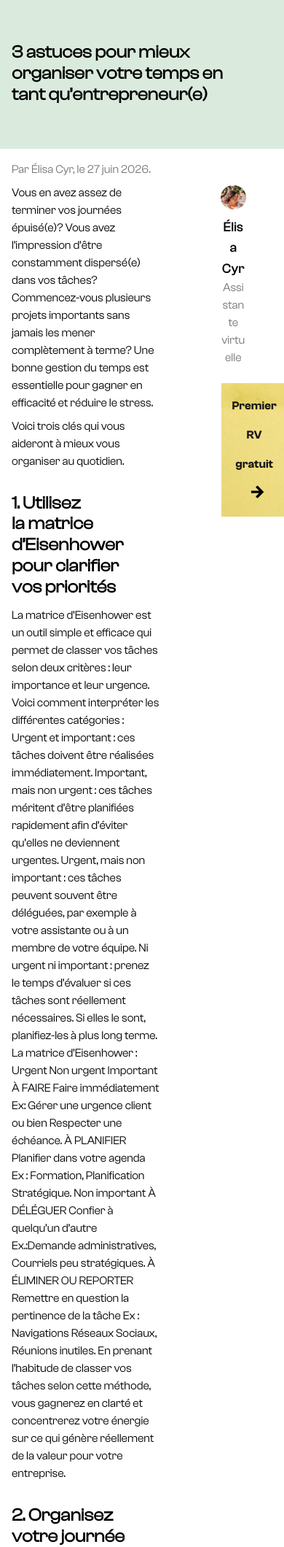
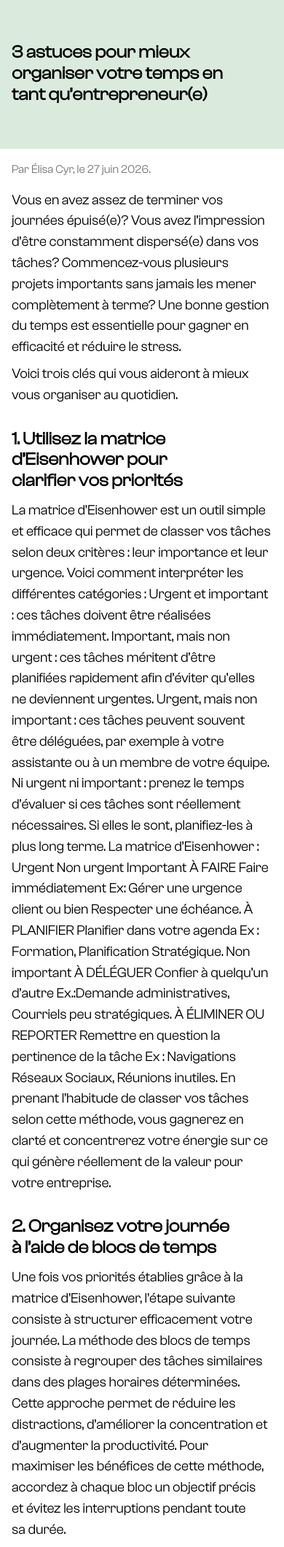
Before and after one commit to juliend2/elisacyr_com, a PHP site: page /blogue.html in a window 390 px wide. Shown: the part 131-2251 px from the top of the page at 73% size. Run offline with PHP 8.4, Linux system fonts and the light colour scheme.

Commit message:
blogue styles

```diff
--- a/blogue.html
+++ b/blogue.html
@@ -76,7 +76,7 @@
     </section>
 
 		<section class="section article">
-      <div class="inner flexbox ">
+      <div class="inner">
         <div class="left">
           <p class="article-meta">Par Élisa Cyr, le 27 juin 2026. </p>
           <p>
@@ -168,9 +168,11 @@
 		<footer class="section footer">
       <div class="inner">
         <p class="centered">
-        &copy; 2026 — Élisa Cyr.<br>
-        <span class="gray">Site créé par <a
-            href="https://www.juliendesrosiers.com">Julien Desrosiers</a>.</span>
+        <small>
+          &copy; 2026 — Élisa Cyr.<br>
+          <span class="gray">Site créé par <a
+              href="https://www.juliendesrosiers.com">Julien Desrosiers</a>.</span>
+        </small>
         </p>
       </div><!-- /inner -->
 		</footer>
--- a/css/style.css
+++ b/css/style.css
@@ -29,6 +29,10 @@ h1, h2 {
 }
 h3 {
   font-weight: 500;
+}
+
+p, table, pre, blockquote {
+  font-size: 1.2rem;
 }
 
 strong, b {
@@ -337,9 +341,23 @@ table td {
 .article {
   margin-top: 1rem;
 }
+.article .inner {
+  display: flex;
+}
+@media (max-width: 760px) {
+  .article .inner {
+    display: block;
+  }
+}
 .article .left {
   width: 70%;
   padding-right: 3rem;
+}
+@media (max-width: 760px) {
+  .article .left {
+    width: 100%;
+    padding-right: 0;
+  }
 }
 .article h1 {
   margin-bottom: .7rem;
@@ -350,14 +368,24 @@ table td {
 }
 .article p, .article table, .article blockquote, .article pre {
   margin-bottom: .5rem;
+  font-size: 1.2rem;
 }
-.article-meta {
+.article .article-meta {
+  font-size: 1rem;
   margin-bottom: 1rem;
   color: var(--gray);
 }
 .article .right {
   width: 30%;
   padding: 2rem;
+}
+@media (max-width: 760px) {
+  .article .right {
+    width: 100%;
+    padding: 2rem;
+    background: var(--pastel-khaki);
+    margin-top: 3rem;
+  }
 }
 .article .elisa-figure {
   width: 90%;
```
Also changed, not shown: index.html (+8 -6 lines).
